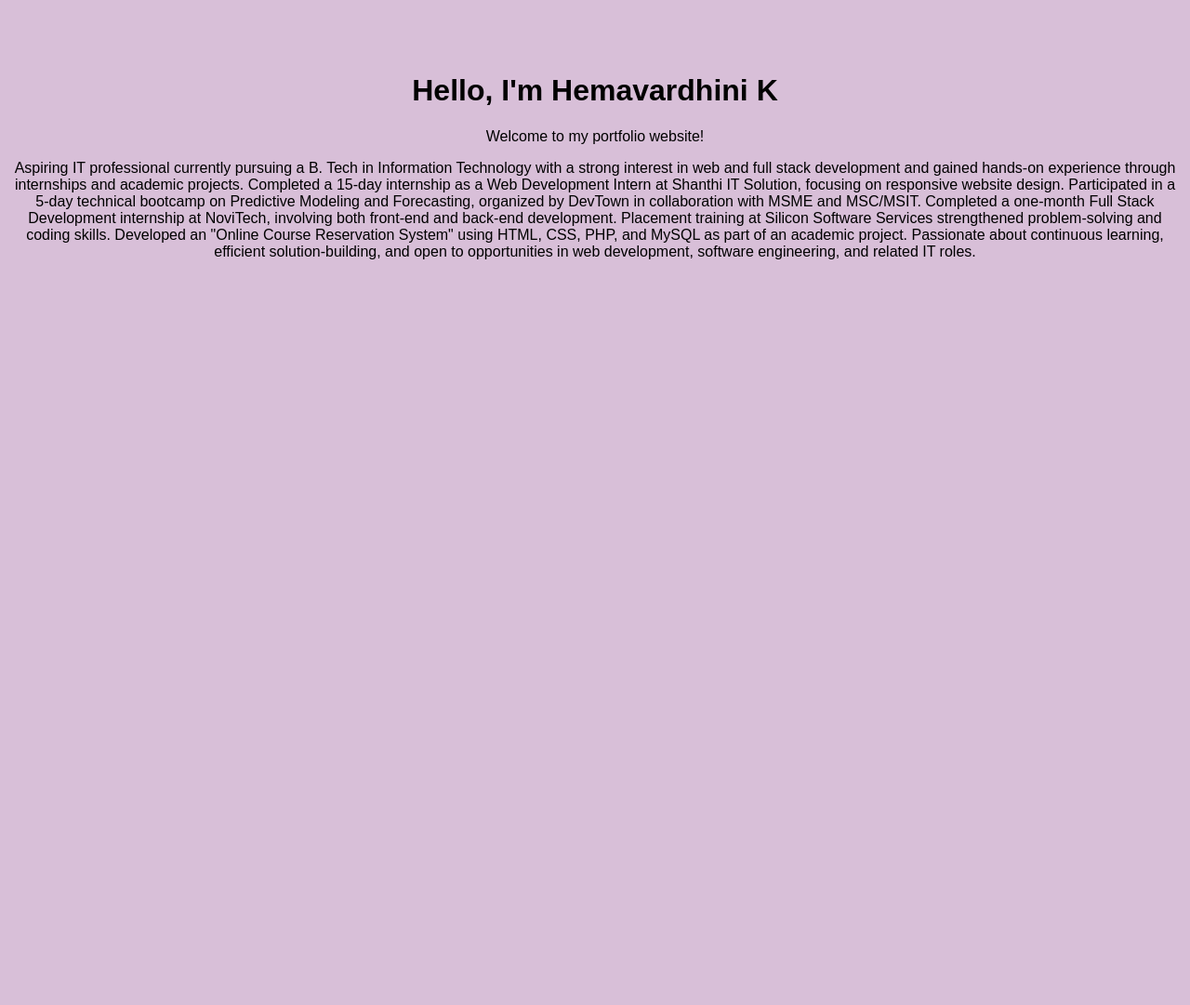
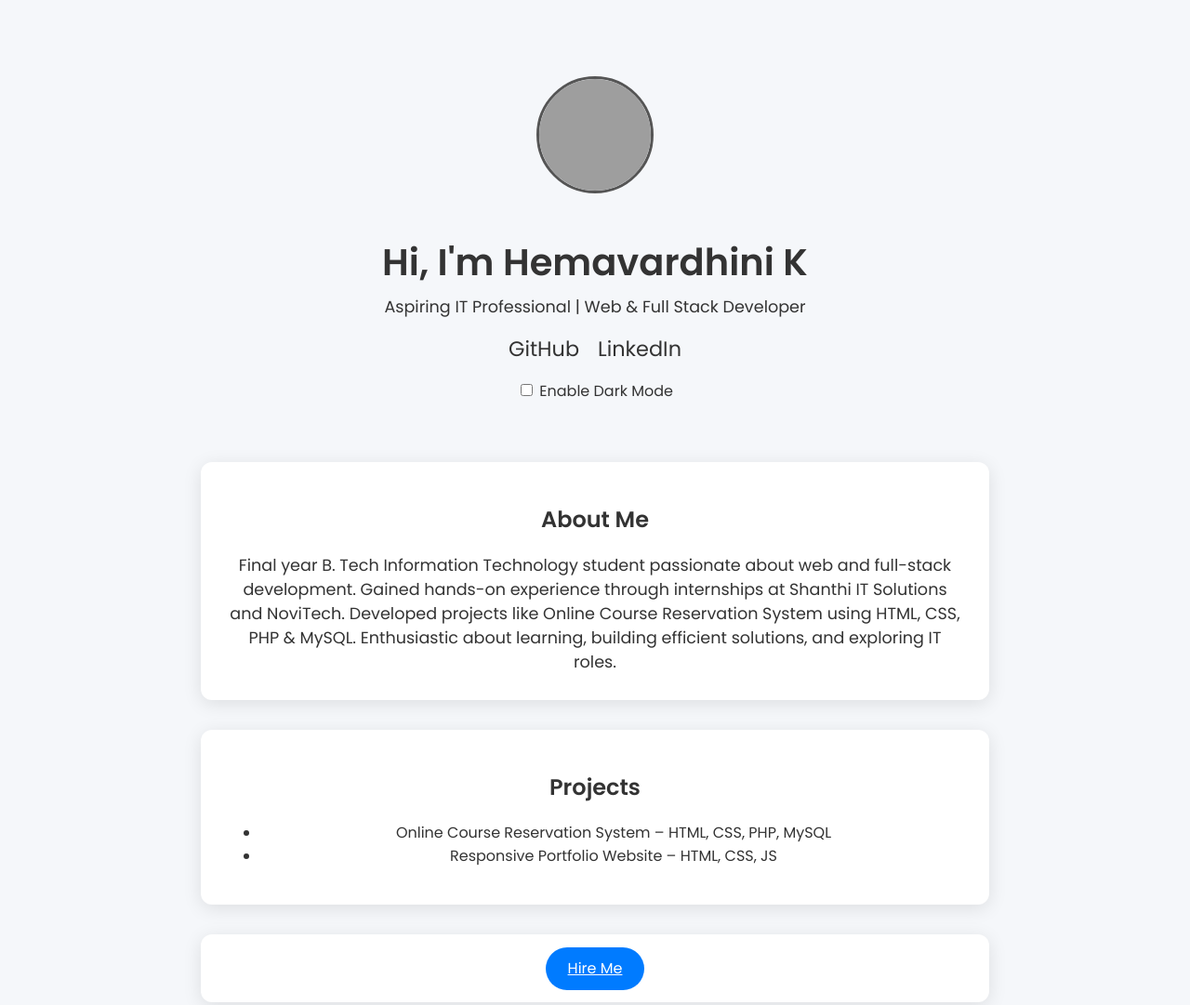
Before and after one commit to Hemavardhini-K/Portfolio-Website, a plain HTML site: page docs/index.html in a window 1280 px wide. Shown: the top 1081 px of the page at 93% size. Before the commit the page ends 800 px from the top, so only its background shows below. Drawn offline with Linux system fonts and the light colour scheme; grey boxes are pictures that could not be loaded.

Commit message:
Added favicon.ico and profilephoto.jpg file

```diff
--- a/docs/index.html
+++ b/docs/index.html
@@ -1,14 +1,142 @@
 <!DOCTYPE html>
-<html>
-    <head>
-        <title>Hemavardhini K - Portfolio</title>
-        <link rel="stylesheet" href="style.css">
-    </head>
-    <body>
-        <h1>Hello, I'm Hemavardhini K</h1>
-        <p>Welcome to my portfolio website!</p>
-        <p>
-            Aspiring IT professional currently pursuing a B. Tech in Information Technology with a strong interest in web and full stack development and gained hands-on experience through internships and academic projects. Completed a 15-day internship as a Web Development Intern at Shanthi IT Solution, focusing on responsive website design. Participated in a 5-day technical bootcamp on Predictive Modeling and Forecasting, organized by DevTown in collaboration with MSME and MSC/MSIT. Completed a one-month Full Stack Development internship at NoviTech, involving both front-end and back-end development. Placement training at Silicon Software Services strengthened problem-solving and coding skills. Developed an "Online Course Reservation System" using HTML, CSS, PHP, and MySQL as part of an academic project. Passionate about continuous learning, efficient solution-building, and open to opportunities in web development, software engineering, and related IT roles.
-        </p>
-    </body>
+<html lang="en">
+
+<head>
+  <meta charset="UTF-8" />
+  <meta name="viewport" content="width=device-width, initial-scale=1.0" />
+  <title>Hemavardhini K - Portfolio | Web Development | IT Student</title>
+  <link rel="stylesheet" href="style.css"/>
+  <link rel="icon" href="favicon.ico" type="image/x-icon" />
+  <link href="https://fonts.googleapis.com/css2?family=Poppins:wght@400;600&display=swap" rel="stylesheet" />
+  <style>
+    :root {
+      --bg-color: #f5f7fa;
+      --text-color: #333;
+      --card-bg: white;
+    }
+
+    body.dark {
+      --bg-color: #1c1c1c;
+      --text-color: #eee;
+      --card-bg: #2a2a2a;
+    }
+
+    body {
+      margin: 0;
+      font-family: 'Poppins', sans-serif;
+      background-color: var(--bg-color);
+      color: var(--text-color);
+      transition: background 0.3s, color 0.3s;
+    }
+
+    header {
+      text-align: center;
+      padding: 2rem;
+    }
+
+    header img {
+      width: 120px;
+      height: 120px;
+      border-radius: 50%;
+      object-fit: cover;
+      border: 3px solid #555;
+      margin-bottom: 10px;
+    }
+
+    h1 {
+      font-size: 2.5rem;
+      margin-bottom: 0.3rem;
+    }
+
+    p {
+      font-size: 1.1rem;
+      margin: 0.2rem;
+    }
+
+    .card {
+      background: var(--card-bg);
+      border-radius: 12px;
+      padding: 1.5rem;
+      margin: 2rem auto;
+      width: 90%;
+      max-width: 800px;
+      box-shadow: 0 4px 20px rgba(0, 0, 0, 0.1);
+    }
+
+    .btn {
+      padding: 0.7rem 1.5rem;
+      background: #007bff;
+      color: white;
+      border: none;
+      border-radius: 30px;
+      font-size: 1rem;
+      cursor: pointer;
+      transition: background 0.3s ease;
+    }
+
+    .btn:hover {
+      background: #0056b3;
+    }
+
+    .socials {
+      display: flex;
+      justify-content: center;
+      gap: 20px;
+      margin-top: 15px;
+    }
+
+    .socials a {
+      color: var(--text-color);
+      font-size: 1.4rem;
+      text-decoration: none;
+    }
+
+    .toggle-mode {
+      margin-top: 1rem;
+      text-align: center;
+    }
+  </style>
+</head>
+
+<body>
+  <header>
+    <img src="https://avatars.githubusercontent.com/u/000000?v=4" alt="Profile Photo" />
+    <h1>Hi, I'm Hemavardhini K </h1>
+    <p>Aspiring IT Professional | Web & Full Stack Developer</p>
+    <div class="socials">
+      <a href="https://github.com/Hemavardhini-K" target="_blank">GitHub</a>
+      <a href="https://www.linkedin.com/in/hemavardhini-k" target="_blank">LinkedIn</a>
+    </div>
+    <div class="toggle-mode">
+      <label>
+        <input type="checkbox" id="darkToggle"> Enable Dark Mode
+      </label>
+    </div>
+  </header>
+
+  <section class="card">
+    <h2>About Me</h2>
+    <p>Final year B. Tech Information Technology student passionate about web and full-stack development. Gained hands-on experience through internships at Shanthi IT Solutions and NoviTech. Developed projects like Online Course Reservation System using HTML, CSS, PHP & MySQL. Enthusiastic about learning, building efficient solutions, and exploring IT roles.</p>
+  </section>
+
+  <section class="card">
+    <h2>Projects</h2>
+    <ul>
+      <li>Online Course Reservation System – HTML, CSS, PHP, MySQL</li>
+      <li>Responsive Portfolio Website – HTML, CSS, JS</li>
+    </ul>
+  </section>
+
+  <section class="card" style="text-align: center;">
+    <a href="mailto:k.hemavardhini2468@gmail.com" class="btn">Hire Me</a>
+  </section>
+
+  <script>
+    const toggle = document.getElementById('darkToggle');
+    toggle.addEventListener('change', () => {
+      document.body.classList.toggle('dark');
+    });
+  </script>
+</body>
+
 </html>
```
Also changed, not shown: docs/favicon.ico (added), docs/profilephoto.jpg (added).
